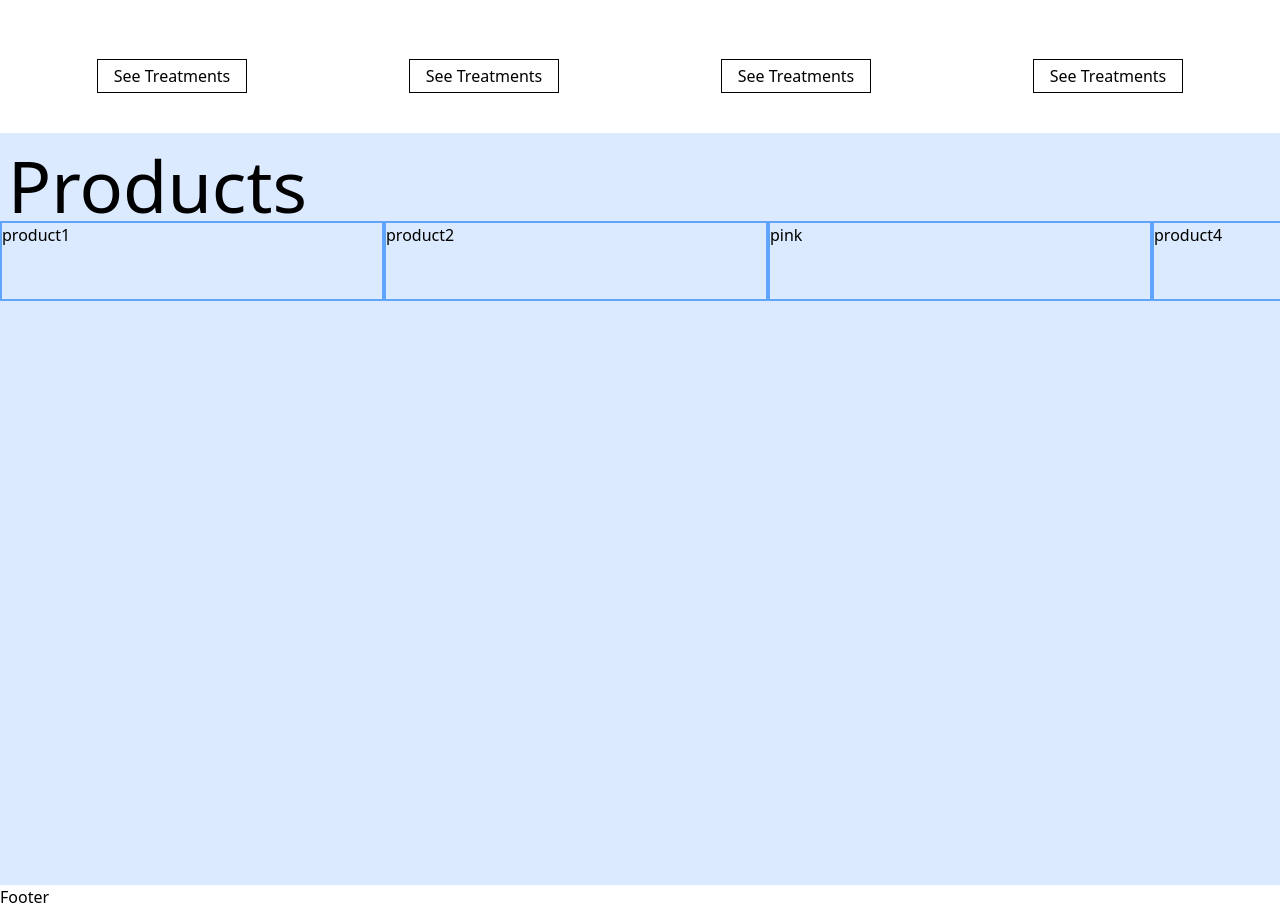
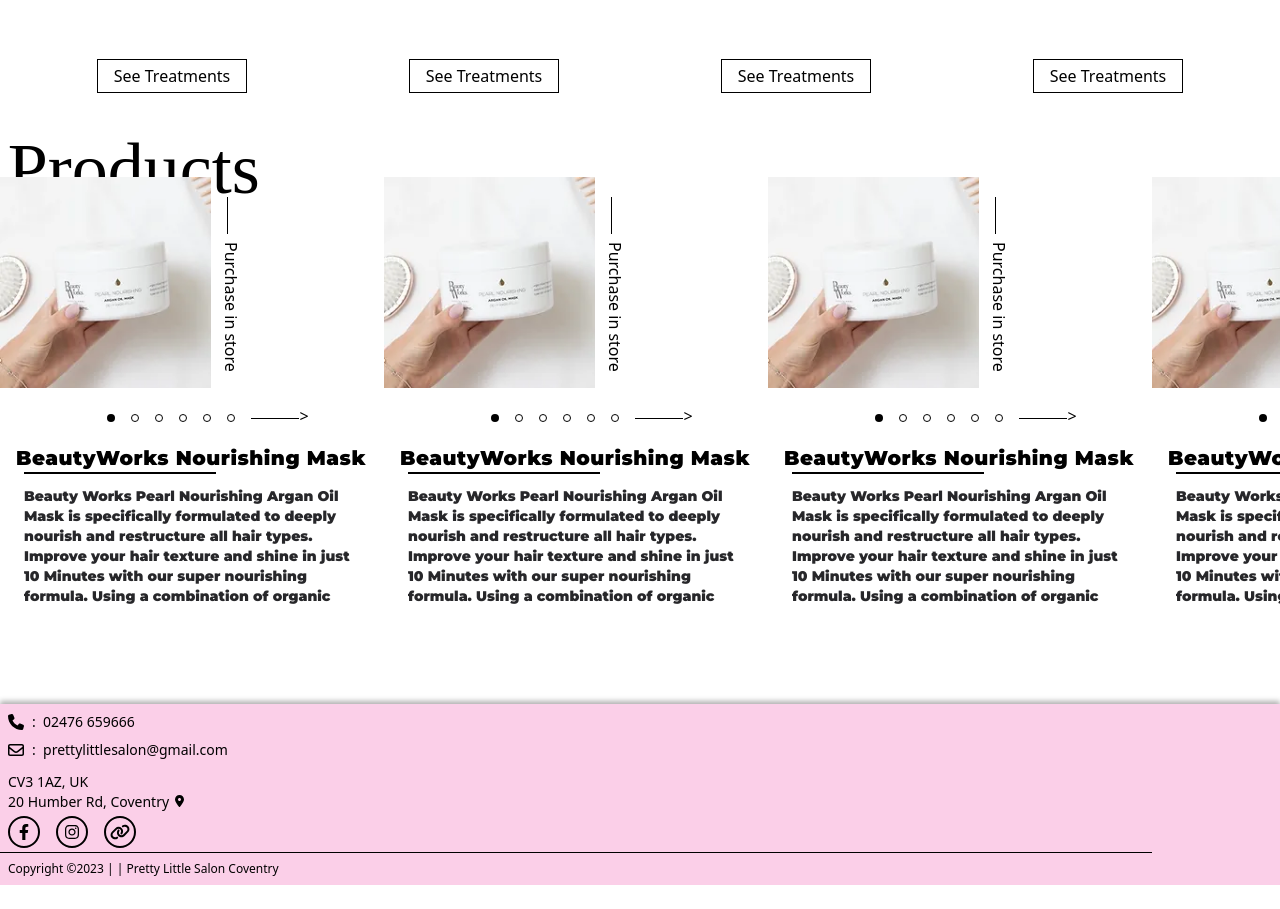
Before and after one commit to jordans-projects333/City, a Next.js app: page / in a window 1280 px wide. Shown: the part 1420-2329 px from the top of the page. After the commit the page ends 2305 px from the top, so only its background shows below. Built offline with nearby package versions, Linux system fonts and the light colour scheme; a web font is replaced by a local one.

Commit message:
Product page styles

```diff
--- a/app/components/Footer.jsx
+++ b/app/components/Footer.jsx
@@ -1,6 +1,40 @@
+import React from 'react'
+
 const Footer = () => {
   return (
-    <footer>Footer</footer>
+    <footer className='flex flex-col bg-pink-200'>
+        <div>
+            <h4 className='flex font-medium items-center ml-2 my-2 text-sm'>
+                <svg className="h-4 mr-2" xmlns="http://www.w3.org/2000/svg" viewBox="0 0 512 512"><path d="M164.9 24.6c-7.7-18.6-28-28.5-47.4-23.2l-88 24C12.1 30.2 0 46 0 64C0 311.4 200.6 512 448 512c18 0 33.8-12.1 38.6-29.5l24-88c5.3-19.4-4.6-39.7-23.2-47.4l-96-40c-16.3-6.8-35.2-2.1-46.3 11.6L304.7 368C234.3 334.7 177.3 277.7 144 207.3L193.3 167c13.7-11.2 18.4-30 11.6-46.3l-40-96z"/></svg>
+                 : &nbsp;02476 659666
+            </h4>
+            <h4 className='flex font-medium items-center ml-2 text-sm'>
+                <svg className="h-4 mr-2" xmlns="http://www.w3.org/2000/svg" viewBox="0 0 512 512"><path d="M64 112c-8.8 0-16 7.2-16 16v22.1L220.5 291.7c20.7 17 50.4 17 71.1 0L464 150.1V128c0-8.8-7.2-16-16-16H64zM48 212.2V384c0 8.8 7.2 16 16 16H448c8.8 0 16-7.2 16-16V212.2L322 328.8c-38.4 31.5-93.7 31.5-132 0L48 212.2zM0 128C0 92.7 28.7 64 64 64H448c35.3 0 64 28.7 64 64V384c0 35.3-28.7 64-64 64H64c-35.3 0-64-28.7-64-64V128z"/></svg>
+                 : &nbsp;prettylittlesalon@gmail.com
+            </h4>
+        </div>
+        <div className='flex items-end font-medium mt-3 text-sm'>
+            <h2 className='ml-2'> CV3 1AZ, UK<br/>20 Humber Rd, Coventry</h2>
+            <svg className="h-3 mb-[5px] ml-[6px]" xmlns="http://www.w3.org/2000/svg" viewBox="0 0 384 512"><path d="M215.7 499.2C267 435 384 279.4 384 192C384 86 298 0 192 0S0 86 0 192c0 87.4 117 243 168.3 307.2c12.3 15.3 35.1 15.3 47.4 0zM192 256c-35.3 0-64-28.7-64-64s28.7-64 64-64s64 28.7 64 64s-28.7 64-64 64z"/></svg>
+        </div>
+        <div>
+            <ul className='flex gap-4 my-1 ml-2'>
+                <li className='border-[2px] border-black rounded-full w-8 aspect-square flex justify-center items-center'>
+                    <svg className={`h-4`} xmlns="http://www.w3.org/2000/svg" viewBox="0 0 320 512"><path d="M279.14 288l14.22-92.66h-88.91v-60.13c0-25.35 12.42-50.06 52.24-50.06h40.42V6.26S260.43 0 225.36 0c-73.22 0-121.08 44.38-121.08 124.72v70.62H22.89V288h81.39v224h100.17V288z"></path></svg>
+                </li>
+                <li className='border-[2px] border-black rounded-full w-8 aspect-square flex justify-center items-center'>
+                    <svg className={`h-4`} xmlns="http://www.w3.org/2000/svg" viewBox="0 0 448 512"><path d="M224.1 141c-63.6 0-114.9 51.3-114.9 114.9s51.3 114.9 114.9 114.9S339 319.5 339 255.9 287.7 141 224.1 141zm0 189.6c-41.1 0-74.7-33.5-74.7-74.7s33.5-74.7 74.7-74.7 74.7 33.5 74.7 74.7-33.6 74.7-74.7 74.7zm146.4-194.3c0 14.9-12 26.8-26.8 26.8-14.9 0-26.8-12-26.8-26.8s12-26.8 26.8-26.8 26.8 12 26.8 26.8zm76.1 27.2c-1.7-35.9-9.9-67.7-36.2-93.9-26.2-26.2-58-34.4-93.9-36.2-37-2.1-147.9-2.1-184.9 0-35.8 1.7-67.6 9.9-93.9 36.1s-34.4 58-36.2 93.9c-2.1 37-2.1 147.9 0 184.9 1.7 35.9 9.9 67.7 36.2 93.9s58 34.4 93.9 36.2c37 2.1 147.9 2.1 184.9 0 35.9-1.7 67.7-9.9 93.9-36.2 26.2-26.2 34.4-58 36.2-93.9 2.1-37 2.1-147.8 0-184.8zM398.8 388c-7.8 19.6-22.9 34.7-42.6 42.6-29.5 11.7-99.5 9-132.1 9s-102.7 2.6-132.1-9c-19.6-7.8-34.7-22.9-42.6-42.6-11.7-29.5-9-99.5-9-132.1s-2.6-102.7 9-132.1c7.8-19.6 22.9-34.7 42.6-42.6 29.5-11.7 99.5-9 132.1-9s102.7-2.6 132.1 9c19.6 7.8 34.7 22.9 42.6 42.6 11.7 29.5 9 99.5 9 132.1s2.7 102.7-9 132.1z"></path></svg>
+                </li>
+                <li className='border-[2px] border-black rounded-full w-8 aspect-square flex justify-center items-center'>
+                    <svg className={`h-4`} xmlns="http://www.w3.org/2000/svg" viewBox="0 0 640 512"><path d="M579.8 267.7c56.5-56.5 56.5-148 0-204.5c-50-50-128.8-56.5-186.3-15.4l-1.6 1.1c-14.4 10.3-17.7 30.3-7.4 44.6s30.3 17.7 44.6 7.4l1.6-1.1c32.1-22.9 76-19.3 103.8 8.6c31.5 31.5 31.5 82.5 0 114L422.3 334.8c-31.5 31.5-82.5 31.5-114 0c-27.9-27.9-31.5-71.8-8.6-103.8l1.1-1.6c10.3-14.4 6.9-34.4-7.4-44.6s-34.4-6.9-44.6 7.4l-1.1 1.6C206.5 251.2 213 330 263 380c56.5 56.5 148 56.5 204.5 0L579.8 267.7zM60.2 244.3c-56.5 56.5-56.5 148 0 204.5c50 50 128.8 56.5 186.3 15.4l1.6-1.1c14.4-10.3 17.7-30.3 7.4-44.6s-30.3-17.7-44.6-7.4l-1.6 1.1c-32.1 22.9-76 19.3-103.8-8.6C74 372 74 321 105.5 289.5L217.7 177.2c31.5-31.5 82.5-31.5 114 0c27.9 27.9 31.5 71.8 8.6 103.9l-1.1 1.6c-10.3 14.4-6.9 34.4 7.4 44.6s34.4 6.9 44.6-7.4l1.1-1.6C433.5 260.8 427 182 377 132c-56.5-56.5-148-56.5-204.5 0L60.2 244.3z"/></svg>
+                </li>
+            </ul>
+        </div>
+        <div className='bg-black h-[1px] w-[90%]'></div>
+        <div className='ml-2 my-2 text-xs font-medium'>
+            <h4>Copyright ©2023 | | Pretty Little Salon Coventry</h4>
+        </div>
+    </footer>
   )
 }
 
--- a/app/components/Products/Products.jsx
+++ b/app/components/Products/Products.jsx
@@ -1,6 +1,7 @@
 'use client'
 import React, { useEffect, useRef } from 'react'
 import SlideItem from './SlideItem'
+import Footer from '../Footer'
 const productTitles = ['product1', 'product2', 'product3', 'product4', 'product5', 'product6']
 
 const Products = () => {
@@ -89,9 +90,9 @@ const Products = () => {
         // }
     }, [isDragging.current])
     return (
-    <div ref={productPage} className='lvh bg-purple-200 relative overflow-x-hidden lg:overflow-x-auto lg:bg-blue-100'>
-        <h3 className=" text-7xl whitespace-nowrap mt-4 ml-4 crab top-0">Products</h3>
-        <div ref={slideContainer} className="w-[100vw] lg:w-[auto]">
+    <div ref={productPage} className='lvh relative overflow-x-hidden lg:overflow-x-auto flex flex-col'>
+        <h3 className=" text-7xl whitespace-nowrap ml-4 crab absolute top-0 font-[PlayfairDisplay] font-medium ">Products</h3>
+        <div ref={slideContainer} className="w-[100vw] lg:w-[auto] flex-grow">
             <div ref={slider} className='flex duration-500'>
 
                 {productTitles.map((object, i) => {
@@ -101,6 +102,7 @@ const Products = () => {
                 })}
             </div>
         </div>
+        <Footer/>
     </div>
     )
 }
--- a/app/components/Products/SlideItem.jsx
+++ b/app/components/Products/SlideItem.jsx
@@ -1,12 +1,41 @@
 import React from 'react'
+import Image from 'next/image'
+import product1 from '../../images/Products/product_1.webp'
 
 const SlideItem = ({obj, refFunction, touchStart, touchEnd, touchMove, mouseOver, canClick, cameFromLeft, left}) => {
   return (
     // image draggable = false onDragStart={(e) => e.preventDefault()}
-    <div ref={refFunction} className='w-[100vw] lg:w-[30vw] flex-shrink-0 h-[5rem] border-2 border-blue-400'
+    <div ref={refFunction} className='w-[100vw] lg:w-[30vw] flex-shrink-0 h-[5rem]'
             onTouchStart={(e) => touchStart(e)} onTouchEnd={() => touchEnd()} onTouchMove={(e) => touchMove(e)}
             onMouseOver={canClick ? mouseOver : undefined } onMouseEnter={() => left ? cameFromLeft.current = true : undefined }
-            onMouseLeave={() => left ? setTimeout(() => cameFromLeft.current = false, 200): undefined }>{obj}</div>
+            onMouseLeave={() => left ? setTimeout(() => cameFromLeft.current = false, 200): undefined }>
+        <div className='w-[55%] aspect-square relative mt-11'>
+            <Image src={product1} fill alt="product"/>
+            <div className='absolute left-[100%] vertical bottom-0 flex h-full'>
+                <div className='flex-grow w-[1px] mx-auto bg-black mt-5 mb-2'></div>
+                <h3 className='ml-2 mb-4'>Purchase in store</h3>
+            </div>
+        </div>
+        <div className='flex justify-center items-center gap-4 ml-8 mb-3 mt-4'>
+            <div className='bg-black h-[.5rem] w-[.5rem] rounded-full'></div>
+            <div className='border-black border-[1px] h-[.5rem] w-[.5rem] rounded-full'></div>
+            <div className='border-black border-[1px] h-[.5rem] w-[.5rem] rounded-full'></div>
+            <div className='border-black border-[1px] h-[.5rem] w-[.5rem] rounded-full'></div>
+            <div className='border-black border-[1px] h-[.5rem] w-[.5rem] rounded-full'></div>
+            <div className='border-black border-[1px] h-[.5rem] w-[.5rem] rounded-full'></div>
+            <div className='flex'>
+                <div className='w-[3rem] h-[1px] my-auto bg-black'></div>
+                <h2 className='mb-[4px]'>&gt;</h2>
+            </div>
+        </div>
+        <h3 className=' ml-4 text-xl tracking-wide font-[Montserrat] font-medium'>BeautyWorks Nourishing Mask</h3>
+            <div className='h-[2px] ml-6 bg-black mb-3 w-[50%]'></div>
+            <p className='text-sm font-medium  pl-6 pr-8 max-h-[15vh] overflow-y-hidden font-[Montserrat] text-zinc-800'>
+            Beauty Works Pearl Nourishing Argan Oil Mask is specifically formulated to deeply nourish and restructure all hair types. Improve your hair texture and shine in just 10 Minutes with our super nourishing formula. Using a combination of organic Argan Oil and Milk Protein, the renowned properties of Keratin will ensure each strand of hair is left feeling revitalised and nourished, enhancing the hairs body and tone.
+
+Our formula acts as a deep conditioning treatment designed to repair hair, this creamy formula helps to moisturise strands and ensure they're soft and shiny. In a heavier concentration than normal conditioners. You can leave a hair mask in for an extended period of time, from 5 minutes to overnight depending on the health of your hair or hair extensions. Use weekly to restore nourishment to hair extensions
+            </p>
+    </div>
   )
 }
 
--- a/app/components/Services/ServiceTab.jsx
+++ b/app/components/Services/ServiceTab.jsx
@@ -9,7 +9,7 @@ const serviceTab = ({showcaseIn, imageRef, src, wrapperRef, treatmentType, title
             <Image ref={imageRef} src={src} alt="hair care" className='absolute duration-300 left-[50%] top-[50%] translate-y-[-50%] translate-x-[-50%] w-[100%] h-[150%]'/>
             <div className='bg-black/20 absolute h-full w-full flex flex-col items-center justify-center'>
                 <h3 className='text-white text-2xl text-center'>{title}</h3>
-                <div className='bg-white h-[1px] w-[70%] mt-2'></div>
+                <div className='bg-white h-[1px] w-[70%]'></div>
                 <h3 className='text-white text-xl text-center'>{number + ' Treatments'}</h3>
             </div>
         </div>
--- a/app/globals.css
+++ b/app/globals.css
@@ -60,3 +60,6 @@
 .bcrab{
   animation: bcrab 10s linear infinite;
 }
+footer{
+  box-shadow: 0px -3px 5px rgba(0,0,0,0.3);
+}
--- a/app/page.js
+++ b/app/page.js
@@ -3,7 +3,6 @@ import Header from "./components/Header"
 import Home from "./components/Home/Home"
 import Services from "./components/Services/Services"
 import Products from "./components/Products/Products"
-import Footer from "./components/Footer"
 import { useRef, useState } from "react"
 
 export default function App() {
@@ -36,7 +35,6 @@ export default function App() {
         <Home imageWrapper={imageWrapper} originalPosition={originalPosition} currentPosition={currentPosition}/>
         <Services slider={slider}/>
         <Products/>
-        <Footer/>
       </div>
     </>
   )
```
Also changed, not shown: app/images/Products/product_1.webp (added).
